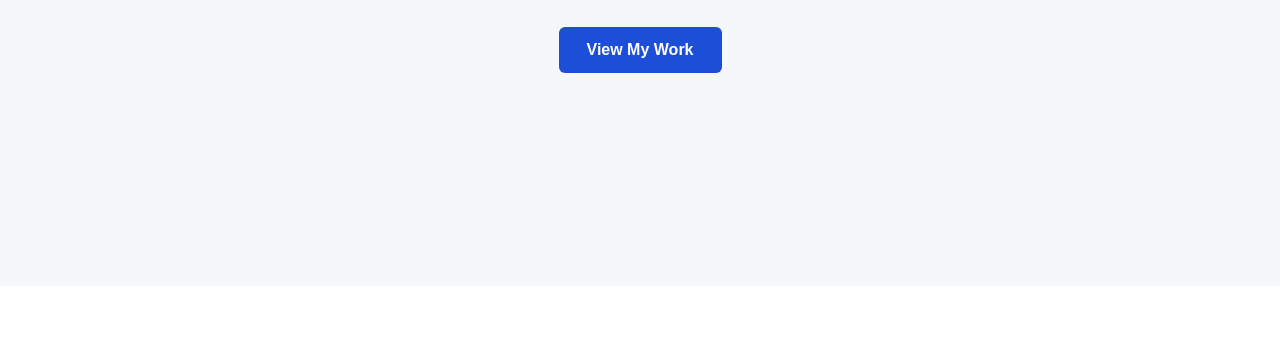
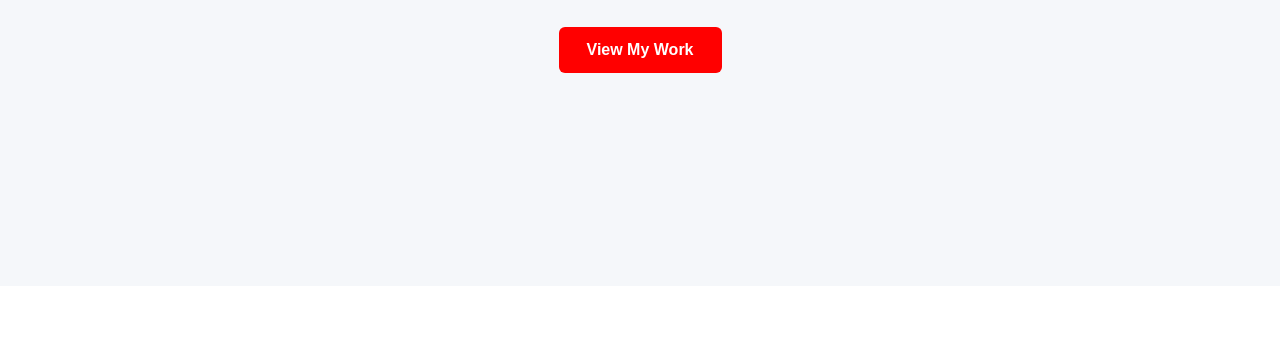
Before and after one commit to ike-hub-droid/Portfolio-site, a plain HTML site: page index.html in a window 1280 px wide. In both pictures the pointer is over the link "View My Work". Shown: the part 422-785 px from the top of the page. Drawn offline with Linux system fonts and the light colour scheme.

Commit message:
Change button hover color from blue to red

```diff
--- a/style.css
+++ b/style.css
@@ -92,7 +92,7 @@ scroll-behavior: smooth;
     }
 
     .hero-button:hover {
-        background-color: #1d4ed8;
+        background-color: red;
     }
 
 
```
